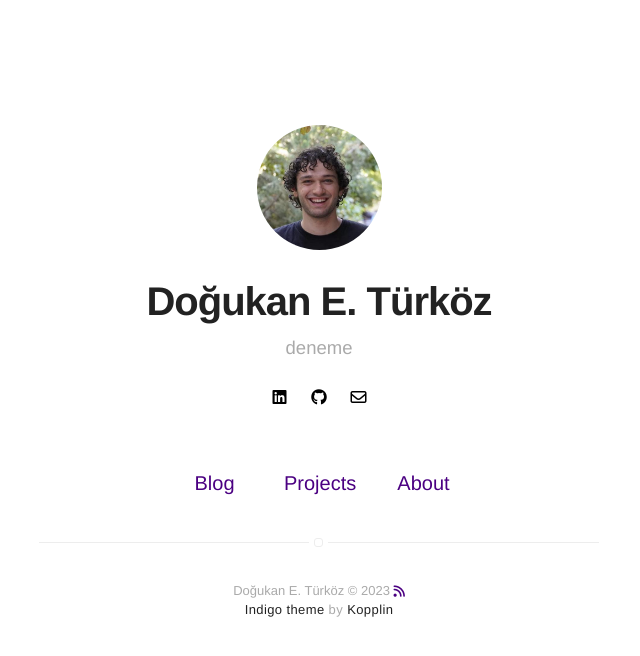
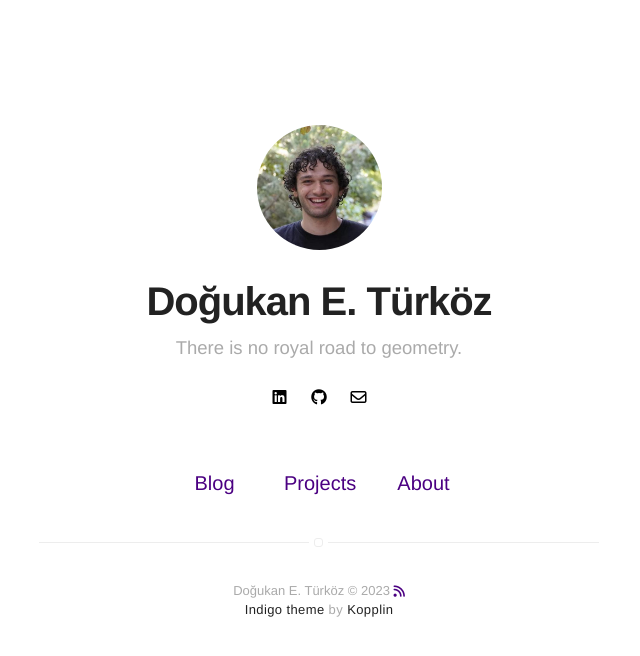
Before and after one commit to dodoturkoz/dodoturkoz.github.io, a Jekyll site: the page built from index.html, in a window 1280 px wide. Shown: the top 656 px of the page, without its empty margins (321-961 px from the left). Built offline with Jekyll 4.4.1, drawn with Linux system fonts in a browser that asks for light colours; nearby versions of some CDN libraries.

Commit message:
Update _config.yml

```diff
--- a/_config.yml
+++ b/_config.yml
@@ -1,6 +1,6 @@
 # main text of home
 title: Doğukan E. Türköz
-bio: deneme
+bio: There is no royal road to geometry.
 
 # twitter summary info
 description:
```
